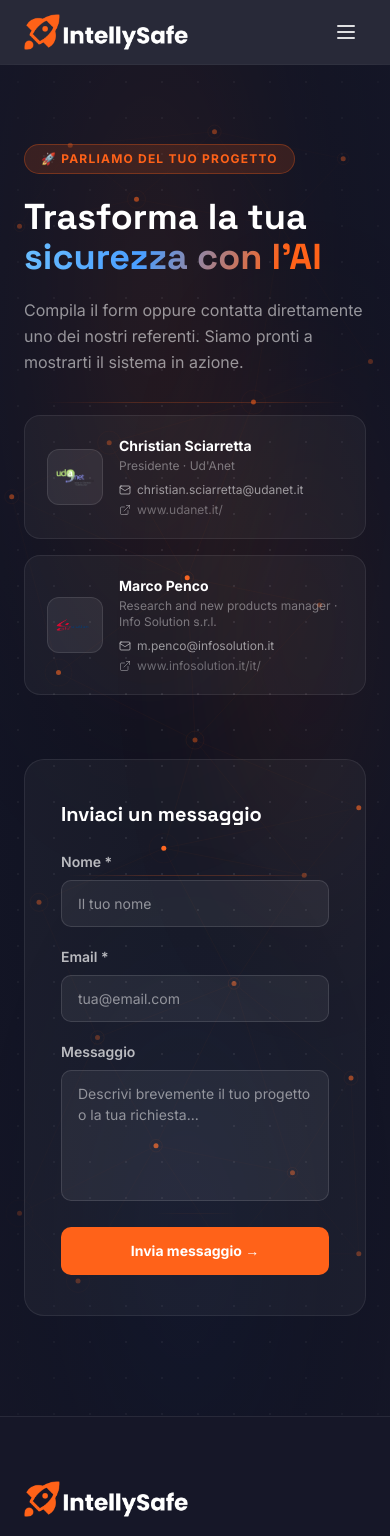
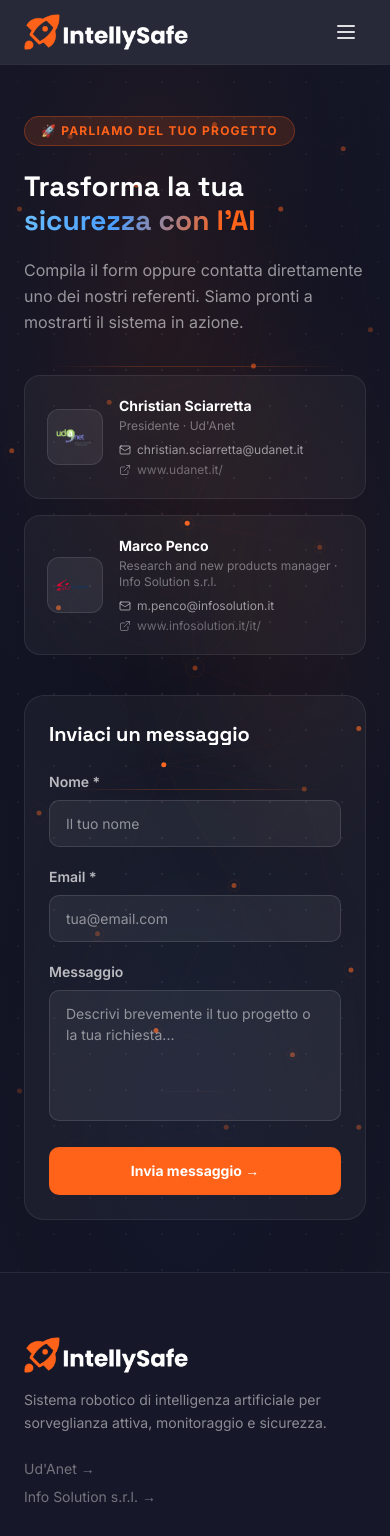
Before and after one commit to Magerio96/intellysafe, a Next.js app: page /contatti in a window 390 px wide. Shown: the top 1536 px of the page. Built offline with nearby package versions, Linux system fonts and the light colour scheme.

Commit message:
fix: mobile responsiveness — navbar menu, slider layout, paddings, text sizes

```diff
--- a/app/globals.css
+++ b/app/globals.css
@@ -56,6 +56,33 @@ body:has(main.snap-container) {
 /* Hide footer on homepage — CTABlock serves as final section */
 body:has(main.snap-container) footer {
   display: none;
+}
+
+/* ── Mobile responsive overrides ──────────────────────────── */
+@media (max-width: 640px) {
+  /* Reduce large section paddings */
+  section[style*="padding: 80px"] {
+    padding-top: 52px !important;
+    padding-bottom: 52px !important;
+  }
+
+  /* Scale down oversized headings on small screens */
+  .text-4xl {
+    font-size: 1.75rem !important;
+    line-height: 1.2 !important;
+  }
+  .text-5xl {
+    font-size: 2rem !important;
+    line-height: 1.15 !important;
+  }
+
+  /* Reduce excessive grid gaps when columns are stacked */
+  .gap-16 {
+    gap: 2.5rem !important;
+  }
+  .gap-12 {
+    gap: 2rem !important;
+  }
 }
 
 @layer components {
--- a/components/layout/Navbar.tsx
+++ b/components/layout/Navbar.tsx
@@ -45,9 +45,9 @@ export default function Navbar() {
     : scrolled
 
   const navStyle = {
-    backgroundColor: 'rgba(22, 23, 40, 0.92)',
-    backdropFilter: 'blur(20px)',
-    WebkitBackdropFilter: 'blur(20px)',
+    backgroundColor: mobileOpen ? '#161728' : 'rgba(22, 23, 40, 0.92)',
+    backdropFilter: mobileOpen ? 'none' : 'blur(20px)',
+    WebkitBackdropFilter: mobileOpen ? 'none' : 'blur(20px)',
     borderBottom: '1px solid rgba(255,255,255,0.08)',
   }
 
@@ -107,7 +107,7 @@ export default function Navbar() {
             animate={{ opacity: 1, y: 0 }}
             exit={{ opacity: 0, y: -10 }}
             transition={{ duration: 0.2 }}
-            className="fixed inset-0 top-16 px-6 py-8 flex flex-col gap-6"
+            className="fixed inset-0 top-16 px-6 py-8 flex flex-col gap-6 z-[100]"
             style={{ backgroundColor: '#161728' }}
           >
             {NAV_LINKS.map(link => (
--- a/components/sections/contatti/ContattiMain.tsx
+++ b/components/sections/contatti/ContattiMain.tsx
@@ -152,11 +152,10 @@ export default function ContattiMain() {
             variants={fadeInRight}
             style={{ willChange: 'transform' }}
           >
-            <div style={{
+            <div className="p-6 md:p-10" style={{
               backgroundColor: 'rgba(255,255,255,0.04)',
               border: '1px solid rgba(255,255,255,0.08)',
               borderRadius: 20,
-              padding: '40px 36px',
             }}>
               {submitted ? (
                 <div className="flex flex-col items-center text-center py-12">
--- a/components/sections/funzionalita/GuidaMissione.tsx
+++ b/components/sections/funzionalita/GuidaMissione.tsx
@@ -78,17 +78,16 @@ export default function GuidaMissione() {
             animate={{ opacity: 1, x: 0 }}
             exit={{ opacity: 0, x: direction * -16 }}
             transition={{ duration: 0.24, ease: 'easeOut' }}
+            className="grid grid-cols-1 md:grid-cols-2"
             style={{
               backgroundColor: '#fff',
               border: '1px solid #e4e8f0',
               borderRadius: 16,
               overflow: 'hidden',
-              display: 'grid',
-              gridTemplateColumns: '1fr 1fr',
             }}
           >
             {/* Left: immagine su sfondo dark */}
-            <div style={{ backgroundColor: '#0f1221', position: 'relative', minHeight: 360 }}>
+            <div className="min-h-[220px] md:min-h-[360px]" style={{ backgroundColor: '#0f1221', position: 'relative' }}>
               <Image
                 src={STEP_IMAGES[activeStep]}
                 alt={step.titolo}
@@ -99,7 +98,7 @@ export default function GuidaMissione() {
             </div>
 
             {/* Right: testo */}
-            <div style={{ padding: '40px 36px', display: 'flex', flexDirection: 'column', justifyContent: 'center', gap: 16 }}>
+            <div className="p-6 md:p-10" style={{ display: 'flex', flexDirection: 'column', justifyContent: 'center', gap: 16 }}>
               <div style={{
                 display: 'inline-flex', alignItems: 'center', justifyContent: 'center',
                 width: 32, height: 32, borderRadius: '50%',
```
